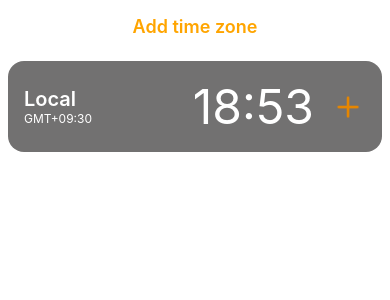
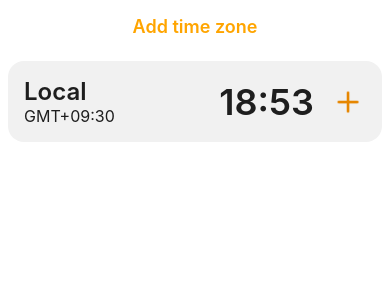
Before and after one commit to SL-23/alarm, a React Native app: screen / in a window 390 px wide. Shown: the top 300 px of the page. Built offline with nearby package versions, Linux system fonts and the light colour scheme; what expo-notifications would draw is missing.

Commit message:
Set up theme

```diff
--- a/src/components/TimeZoneSection.tsx
+++ b/src/components/TimeZoneSection.tsx
@@ -12,34 +12,8 @@ import Stack from './core/Stack';
 import MyTimeZonesContext from '../context/MyTimeZonesContext';
 import Sheet from './core/Sheet';
 import Inline from './core/Inline';
-
-const backgroundColorArr = [
-  '#F8F9F9',
-  '#F7F8F8',
-  '#F6F7F7',
-  '#F5F6F6',
-  '#F4F5F5',
-  '#F3F4F4',
-  '#F2F3F3',
-  '#F1F2F2',
-  '#F0F1F1',
-  '#EFEFEF',
-  '#E0E0E0',
-  '#D1D1D1',
-  '#C2C2C2',
-  '#B3B3B3',
-  '#A4A4A4',
-  '#959595',
-  '#868686',
-  '#777777',
-  '#727171',
-  '#656565',
-  '#5A5959',
-  '#4F4F4F',
-  '#454545',
-  '#3E3E3E',
-  '#3A3939',
-];
+import {colorHelper} from './core/theme';
+import Typography from './core/Typography';
 
 interface SectionProps {
   title: string;
@@ -72,9 +46,14 @@ const TimeZoneSection = ({title, timeZone}: SectionProps) => {
   const [showDelete, setShowDelete] = useState(false);
   const [isSheetOpen, setIsSheetOpen] = useState(false);
   const {removeMyTimeZone} = useContext(MyTimeZonesContext);
-  console.log();
+
   const currentHour = formattedTimeArr[0].split(':')[0];
-  const backgroundColor = backgroundColorArr[parseInt(currentHour)];
+  const backgroundColor = colorHelper(
+    parseInt(currentHour) < 6 || parseInt(currentHour) > 18 ? 'black' : 'white',
+  );
+  const textColor = colorHelper(
+    parseInt(currentHour) < 6 || parseInt(currentHour) > 18 ? 'white' : 'black',
+  );
   return (
     <>
       <View
@@ -94,11 +73,17 @@ const TimeZoneSection = ({title, timeZone}: SectionProps) => {
         }}
         style={{...styles.sectionContainer, backgroundColor: backgroundColor}}>
         <Stack style={styles.titleContainer}>
-          <Text style={styles.sectionTitle}>{title}</Text>
-          <Text style={styles.sectionSubtitle}>{timeZoneName}</Text>
+          <Typography variant="subtitle" color={textColor}>
+            {title.replace('_', ' ')}
+          </Typography>
+          <Typography variant="body" color={textColor}>
+            {timeZoneName}
+          </Typography>
         </Stack>
         <Inline style={{gap: 16}}>
-          <Text style={styles.sectionDescription}>{formattedTimeArr[0]}</Text>
+          <Typography variant="h1" color={textColor}>
+            {formattedTimeArr[0]}
+          </Typography>
           <TouchableOpacity
             style={{
               width: 36,
@@ -156,20 +141,6 @@ const styles = StyleSheet.create({
     alignItems: 'flex-start',
     justifyContent: 'space-between',
   },
-  sectionTitle: {
-    fontSize: 20,
-    fontWeight: '600',
-    color: 'white',
-  },
-  sectionSubtitle: {
-    fontSize: 12,
-    color: 'white',
-  },
-  sectionDescription: {
-    color: 'white',
-    fontSize: 48,
-    fontWeight: '400',
-  },
 });
 
 export default TimeZoneSection;
--- /dev/null
+++ b/src/components/core/Typography.tsx
@@ -0,0 +1,42 @@
+import {PropsWithChildren} from 'react';
+import {Text, TextStyle} from 'react-native';
+import {colorHelper} from './theme';
+
+type TextVariant = 'large' | 'h1' | 'subtitle' | 'body' | 'caption';
+
+const fontSizes: {[key in TextVariant]: number} = {
+  large: 64,
+  h1: 36,
+  subtitle: 24,
+  body: 16,
+  caption: 14,
+};
+
+const fontWeights: {[key in TextVariant]: number} = {
+  large: 600,
+  h1: 600,
+  subtitle: 600,
+  body: 400,
+  caption: 400,
+};
+
+interface InlineProps extends PropsWithChildren {
+  style?: TextStyle;
+  variant: TextVariant;
+  color: string;
+}
+const Typography = ({children, style, variant, color}: InlineProps) => (
+  <Text
+    style={
+      {
+        fontSize: fontSizes[variant],
+        fontWeight: fontWeights[variant],
+        color: colorHelper(color),
+        ...style,
+      } as TextStyle
+    }>
+    {children}
+  </Text>
+);
+
+export default Typography;
--- /dev/null
+++ b/src/components/core/theme.ts
@@ -0,0 +1,11 @@
+const colors: {[key: string]: string} = {
+  white: '#F1F1F1',
+  black: '#1E1E1E',
+  yellow: '#FAF7DE',
+  blue: '#DEF1FA',
+};
+
+export const colorHelper = (color: string) => {
+  if (color in colors) return colors[color];
+  else return color;
+};
```
Also changed, not shown: 1 other file (tests, documents, lock files or other folders).
